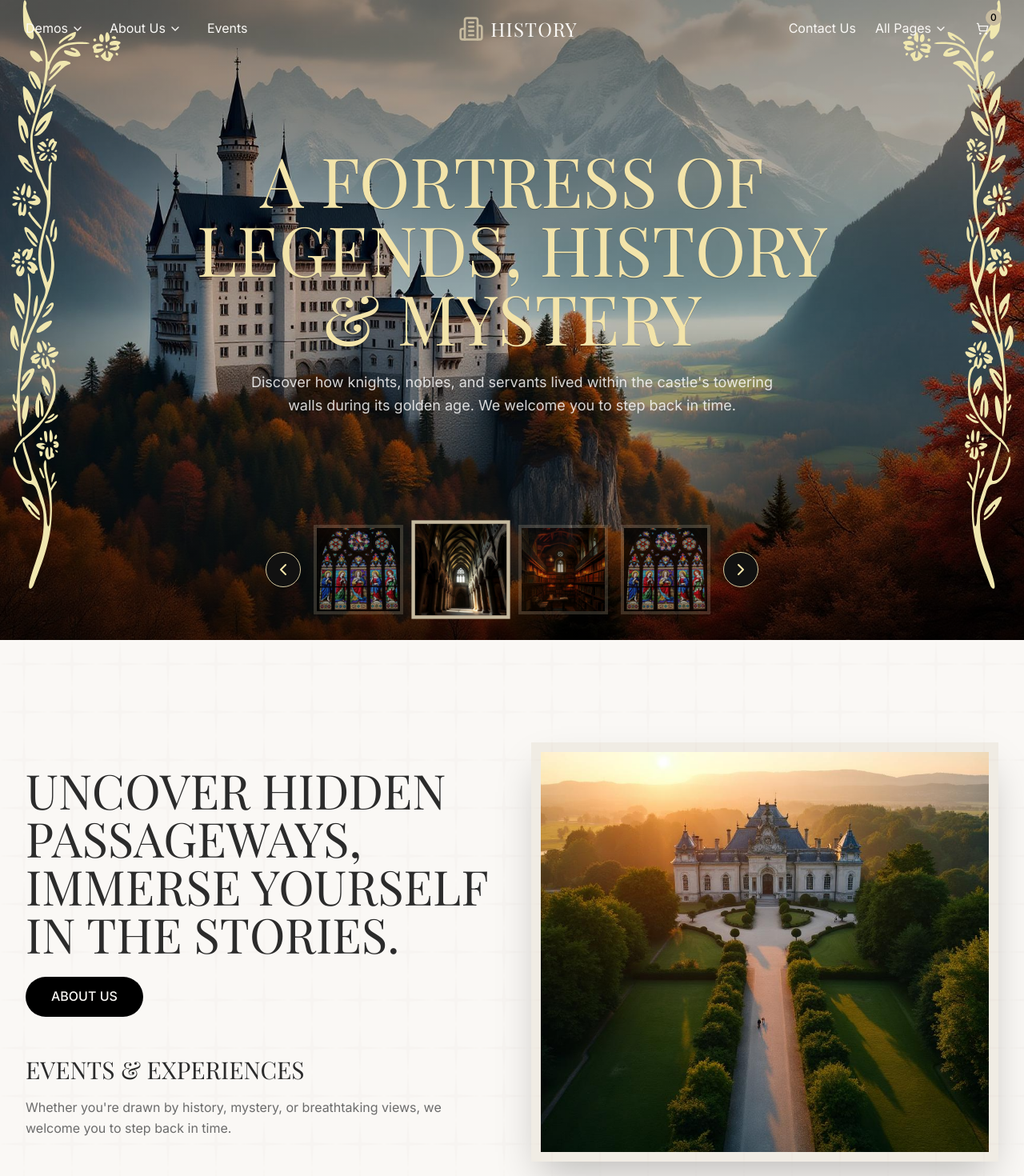
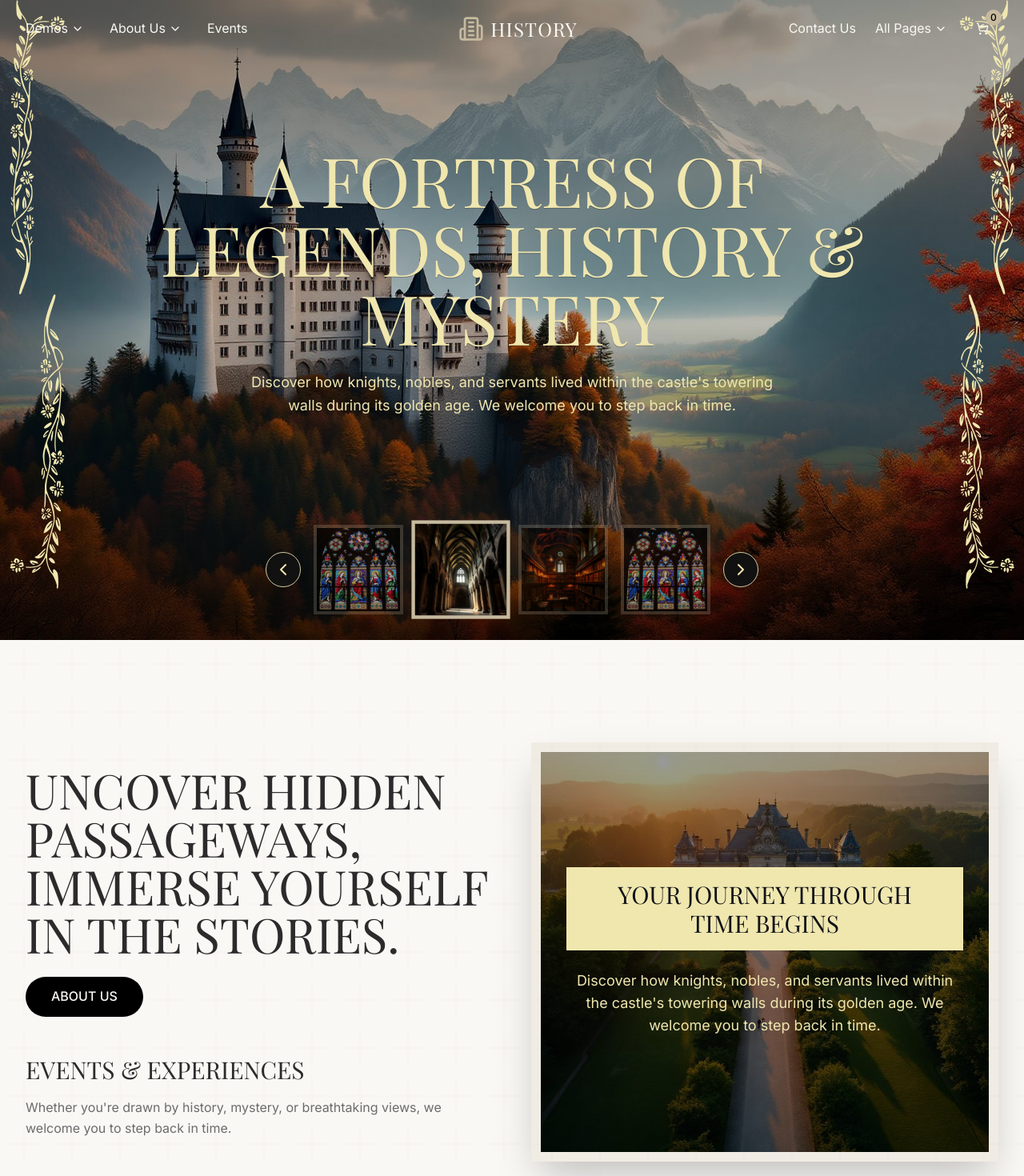
Before and after one commit to mmnabeel317/History-tourism-webpage, a React (Vite) app: page / in a window 1280 px wide. Shown: the top 1470 px of the page at 80% size. Built offline with nearby package versions, Linux system fonts and the light colour scheme; the HTML template or start-up script is replaced by a standard one; a web font is replaced by a local one.

Commit message:
Refactor: Apply landing page visual refinements

```diff
--- a/src/components/BlogSection.tsx
+++ b/src/components/BlogSection.tsx
@@ -181,12 +181,14 @@ const BlogSection = () => {
               </div>
 
               <div className="p-8 space-y-4 bg-background">
+                <div className="flex items-center gap-3 flex-wrap">
                   <p
                     className="font-body text-meta"
                     style={{ color: '#7a7368' }}
                   >
                     {post.date}
                   </p>
+                </div>
 
                 <h3
                   style={{
--- a/src/components/HeroSection.tsx
+++ b/src/components/HeroSection.tsx
@@ -57,8 +57,10 @@ const HeroSection = () => {
       </div>
 
       {/* Border Ornaments - Left and Right */}
+      {/* Left ornaments - stacked vertically */}
+      <div className="absolute left-2 md:left-3 top-0 h-screen w-auto pointer-events-none z-[5] hidden md:flex md:flex-col lg:opacity-100 md:opacity-70">
         <div
-        className="absolute left-2 md:left-3 top-0 h-[92vh] max-h-[1100px] w-auto pointer-events-none z-[5] hidden md:block lg:opacity-100 md:opacity-70"
+          className="h-[46vh] md:h-[46vh] w-auto"
           style={{
             transform: `translateY(${scrollY * 0.005}%)`,
             transition: 'transform 0.1s ease-out'
@@ -71,7 +73,24 @@ const HeroSection = () => {
           />
         </div>
         <div
-        className="absolute right-2 md:right-3 top-0 h-[92vh] max-h-[1100px] w-auto pointer-events-none z-[5] hidden md:block lg:opacity-100 md:opacity-70"
+          className="h-[46vh] md:h-[46vh] w-auto"
+          style={{
+            transform: `translateY(${scrollY * 0.005}%) rotate(180deg)`,
+            transition: 'transform 0.1s ease-out'
+          }}
+        >
+          <img
+            src={ornament}
+            alt=""
+            className="h-full w-auto object-contain"
+          />
+        </div>
+      </div>
+
+      {/* Right ornaments - stacked vertically and mirrored */}
+      <div className="absolute right-2 md:right-3 top-0 h-screen w-auto pointer-events-none z-[5] hidden md:flex md:flex-col lg:opacity-100 md:opacity-70">
+        <div
+          className="h-[46vh] md:h-[46vh] w-auto"
           style={{
             transform: `translateY(${scrollY * 0.005}%) scaleX(-1)`,
             transition: 'transform 0.1s ease-out'
@@ -82,6 +101,20 @@ const HeroSection = () => {
             alt=""
             className="h-full w-auto object-contain"
           />
+        </div>
+        <div
+          className="h-[46vh] md:h-[46vh] w-auto"
+          style={{
+            transform: `translateY(${scrollY * 0.005}%) scaleX(-1) rotate(180deg)`,
+            transition: 'transform 0.1s ease-out'
+          }}
+        >
+          <img
+            src={ornament}
+            alt=""
+            className="h-full w-auto object-contain"
+          />
+        </div>
       </div>
 
       {/* Content */}
@@ -94,9 +127,9 @@ const HeroSection = () => {
             fontSize: titleScale === 1.5 ? 'clamp(3rem, 10vw, 10rem)' : 'clamp(48px, 7vw, 86px)',
             lineHeight: 1.0,
             letterSpacing: 0,
-            color: 'hsl(var(--gold-hero))',
+            color: '#f0e7af',
             textShadow: '0 1px 0 rgba(0,0,0,0.25)',
-            maxWidth: window.innerWidth >= 1280 ? '16ch' : window.innerWidth >= 768 ? '13ch' : '12ch',
+            maxWidth: window.innerWidth >= 1280 ? '18ch' : window.innerWidth >= 768 ? '16ch' : '14ch',
             transform: `scale(${titleScale})`,
             transformOrigin: 'center'
           }}
@@ -109,7 +142,7 @@ const HeroSection = () => {
             fontSize: '18px',
             lineHeight: 1.6,
             fontWeight: 400,
-            color: 'rgba(255,255,255,0.82)'
+            color: '#f0e7af'
           }}
         >
           Discover how knights, nobles, and servants lived within the castle's towering walls during its golden age. We welcome you to step back in time.
--- a/src/components/PricingSection.tsx
+++ b/src/components/PricingSection.tsx
@@ -81,7 +81,7 @@ const PricingSection = () => {
       <div className="relative z-10 max-w-[1440px] mx-auto">
         <div
           ref={titleRef}
-          className={`text-center mb-12 space-y-8 transition-all duration-[2000ms] ease-out ${
+          className={`mb-12 space-y-8 transition-all duration-[2000ms] ease-out ${
             titleVisible
               ? 'opacity-100 translate-y-0'
               : 'opacity-0 translate-y-16'
@@ -106,13 +106,14 @@ const PricingSection = () => {
             </p>
           </div>
 
-          <div className="inline-flex rounded-full bg-secondary p-1">
+          <div className="flex justify-start">
+            <div className="inline-flex rounded-full bg-muted p-1">
               <button
                 onClick={() => setActiveTab('ticket')}
                 className={`px-8 py-3 rounded-full transition-all font-body font-medium ${
                   activeTab === 'ticket'
-                  ? 'bg-gold text-foreground'
-                  : 'text-muted-foreground hover:text-foreground'
+                    ? 'bg-[#f0e7af] text-foreground'
+                    : 'bg-muted text-muted-foreground hover:text-foreground'
                 }`}
               >
                 Ticket
@@ -121,12 +122,13 @@ const PricingSection = () => {
                 onClick={() => setActiveTab('membership')}
                 className={`px-8 py-3 rounded-full transition-all font-body font-medium ${
                   activeTab === 'membership'
-                  ? 'bg-gold text-foreground'
-                  : 'text-muted-foreground hover:text-foreground'
+                    ? 'bg-[#f0e7af] text-foreground'
+                    : 'bg-muted text-muted-foreground hover:text-foreground'
                 }`}
               >
                 Membership
               </button>
+            </div>
           </div>
         </div>
 
--- a/src/components/VideoTextSection.tsx
+++ b/src/components/VideoTextSection.tsx
@@ -83,6 +83,23 @@ const VideoTextSection = () => {
                 alt="Aerial view of castle grounds"
                 className="w-full h-[500px] object-cover"
               />
+              {/* Text overlay on image */}
+              <div className="absolute inset-0 bg-black/40 flex flex-col items-center justify-center p-8 text-center">
+                <div className="bg-[#f0e7af] px-8 py-4 mb-6">
+                  <h3
+                    className="font-display text-2xl md:text-3xl font-light"
+                    style={{ color: '#111318' }}
+                  >
+                    YOUR JOURNEY THROUGH TIME BEGINS
+                  </h3>
+                </div>
+                <p
+                  className="font-body text-base md:text-lg leading-relaxed max-w-[50ch]"
+                  style={{ color: '#f0e7af' }}
+                >
+                  Discover how knights, nobles, and servants lived within the castle's towering walls during its golden age. We welcome you to step back in time.
+                </p>
+              </div>
             </div>
           </div>
         </div>
--- a/src/components/VisitSection.tsx
+++ b/src/components/VisitSection.tsx
@@ -81,10 +81,35 @@ const VisitSection = () => {
             }`}
           >
             <div className="relative bg-primary text-primary-foreground p-12 rounded-lg">
-              <Sparkles className="absolute top-6 left-6 h-8 w-8 text-gold" />
-              <Sparkles className="absolute top-6 right-6 h-8 w-8 text-gold" />
-              <Sparkles className="absolute bottom-6 left-6 h-8 w-8 text-gold" />
-              <Sparkles className="absolute bottom-6 right-6 h-8 w-8 text-gold" />
+              {/* Corner artifacts using reference scroll image pattern */}
+              <div className="absolute top-4 left-4 w-12 h-12">
+                <svg viewBox="0 0 40 40" className="w-full h-full text-gold">
+                  <circle cx="5" cy="5" r="2" fill="currentColor"/>
+                  <circle cx="15" cy="5" r="2" fill="currentColor"/>
+                  <circle cx="5" cy="15" r="2" fill="currentColor"/>
+                </svg>
+              </div>
+              <div className="absolute top-4 right-4 w-12 h-12 rotate-90">
+                <svg viewBox="0 0 40 40" className="w-full h-full text-gold">
+                  <circle cx="5" cy="5" r="2" fill="currentColor"/>
+                  <circle cx="15" cy="5" r="2" fill="currentColor"/>
+                  <circle cx="5" cy="15" r="2" fill="currentColor"/>
+                </svg>
+              </div>
+              <div className="absolute bottom-4 left-4 w-12 h-12 -rotate-90">
+                <svg viewBox="0 0 40 40" className="w-full h-full text-gold">
+                  <circle cx="5" cy="5" r="2" fill="currentColor"/>
+                  <circle cx="15" cy="5" r="2" fill="currentColor"/>
+                  <circle cx="5" cy="15" r="2" fill="currentColor"/>
+                </svg>
+              </div>
+              <div className="absolute bottom-4 right-4 w-12 h-12 rotate-180">
+                <svg viewBox="0 0 40 40" className="w-full h-full text-gold">
+                  <circle cx="5" cy="5" r="2" fill="currentColor"/>
+                  <circle cx="15" cy="5" r="2" fill="currentColor"/>
+                  <circle cx="5" cy="15" r="2" fill="currentColor"/>
+                </svg>
+              </div>
 
               <div className="text-center space-y-8">
                 <p className="text-background-cream text-base font-body">
@@ -96,7 +121,7 @@ const VisitSection = () => {
                     <p className="text-gold-light text-sm mb-2 font-body">
                       Jan - Feb - Mar - Oct - Nov - Dec
                     </p>
-                    <p className="text-5xl font-display font-light">
+                    <p className="text-5xl font-display font-light" style={{ color: '#f0e7af' }}>
                       9:00 – 20:00
                     </p>
                   </div>
@@ -105,7 +130,7 @@ const VisitSection = () => {
                     <p className="text-gold-light text-sm mb-2 font-body">
                       April - May - June - July - Aug - Sept
                     </p>
-                    <p className="text-5xl font-display font-light">
+                    <p className="text-5xl font-display font-light" style={{ color: '#f0e7af' }}>
                       8:00 – 22:00
                     </p>
                   </div>
```
Lines whose indentation alone changed are shown as unchanged.
